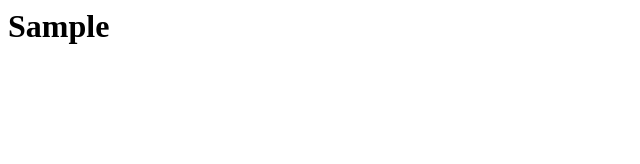
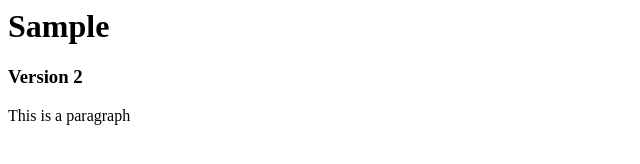
Before and after one commit to abarajas0130/Sample, a plain HTML site: page index.html in a window 1280 px wide. Shown: the whole page, without its empty margins (0-640 px from the left). Drawn offline with Linux system fonts and the light colour scheme.

Commit message:
Version 3

```diff
--- a/index.html
+++ b/index.html
@@ -5,6 +5,8 @@
 <body>
 
 	<h1>Sample</h1>
+	<h3>Version 2</h3>
+	<p>This is a paragraph</p>
 
 </body>
 </html>
```
